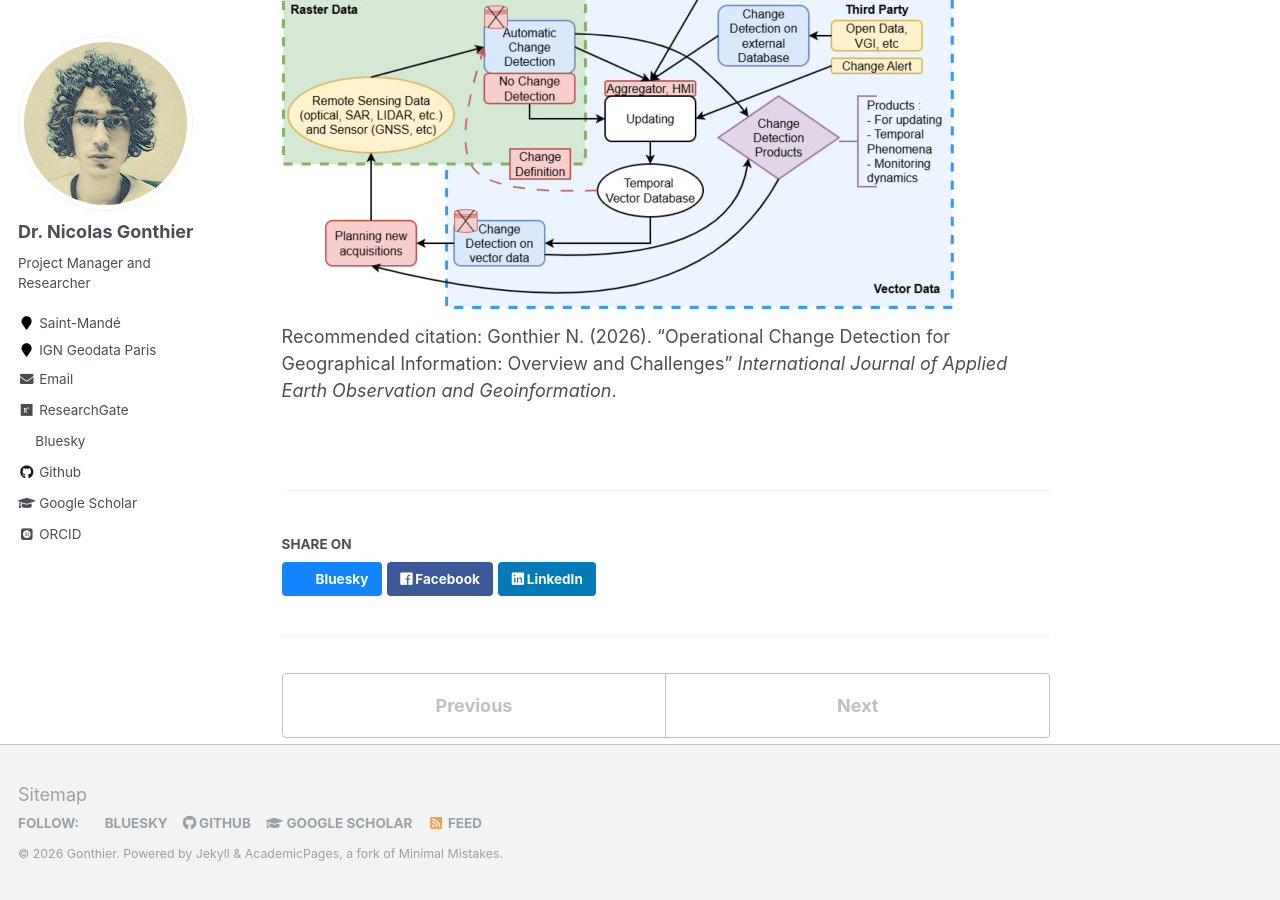
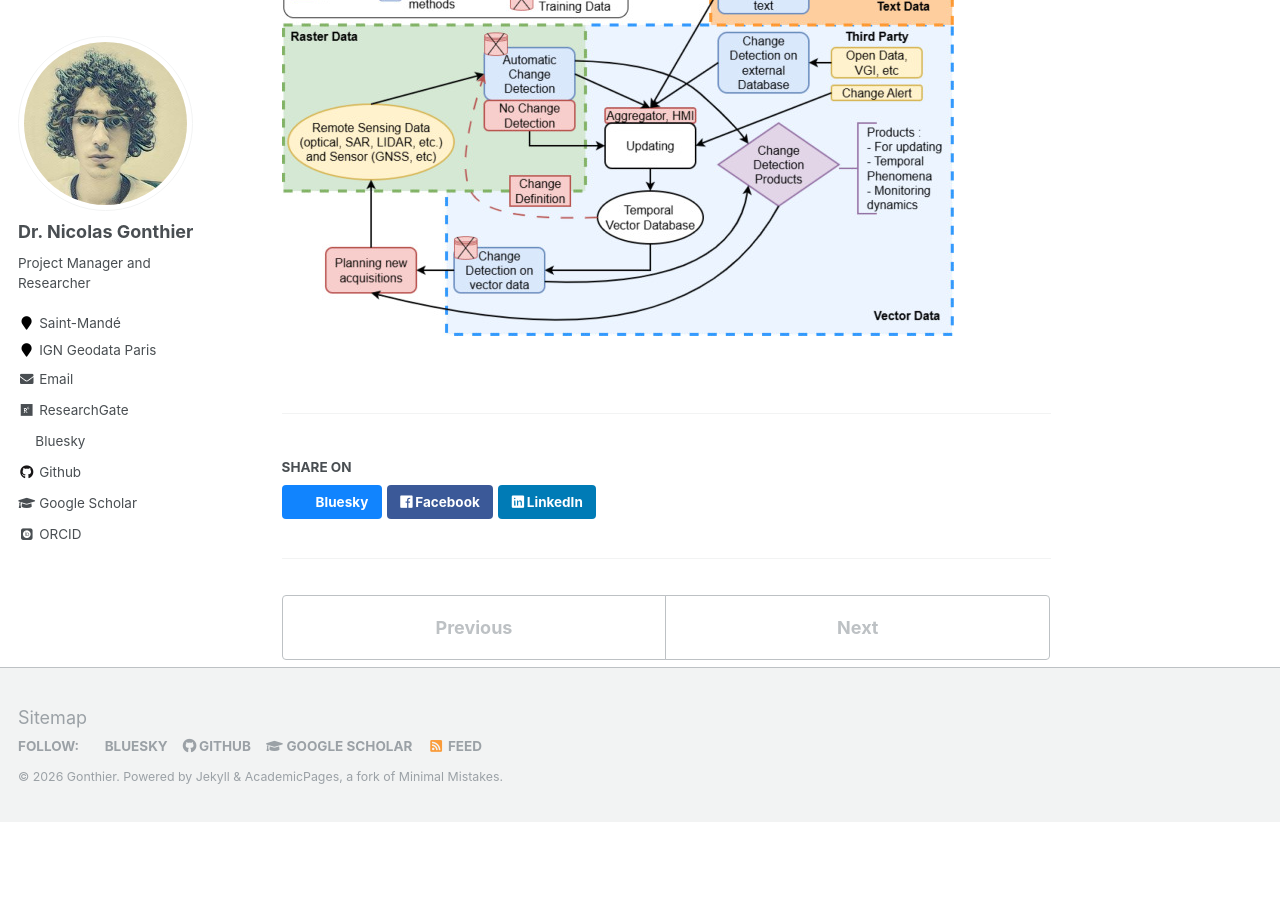
Before and after one commit to ngonthier/ngonthier.github.io, a Jekyll site: the page built from _publications/2025-03_op_dchan_overview.md, in a window 1280 px wide and 900 px high, scrolled down 1298 px. Built offline with Jekyll 4.4.1, drawn with Linux system fonts in a browser that asks for light colours; some web fonts are replaced; after the commit the page ends 2120 px from its top, so only the background shows below that; some of the changed text lies outside the part shown.

Commit message:
Update 2025-03_op_dchan_overview.md

```diff
--- a/_publications/2025-03_op_dchan_overview.md
+++ b/_publications/2025-03_op_dchan_overview.md
@@ -2,10 +2,10 @@
 title: "Operational Change Detection for Geographical Information: Overview and Challenges"
 collection: publications
 permalink: /publication/2025-03_op_dchan_overview
-excerpt: 'This paper is an overview about operational change detection.'
+excerpt: 'This paper is a review about operational change detection.'
 date: 2026-04-01
 venue: 'International Journal of Applied Earth Observation and Geoinformation'
-paperurl: https://arxiv.org/pdf/2503.14109
+paperurl: https://www.sciencedirect.com/science/article/pii/S1569843226001949
 citation: 'Gonthier N. (2026). &quot;Operational Change Detection for Geographical Information: Overview and Challenges&quot; <i>International Journal of Applied Earth Observation and Geoinformation</i>.'
 ---
 
@@ -27,5 +27,3 @@ Keywords
 * Geospatial Database
 
 # ![Graphical Abstract.](https://ngonthier.github.io/images/DCHAN_Overview_V2.jpg)
-
-Recommended citation: Gonthier N. (2026). "Operational Change Detection for Geographical Information: Overview and Challenges" <i>International Journal of Applied Earth Observation and Geoinformation</i>.
```
